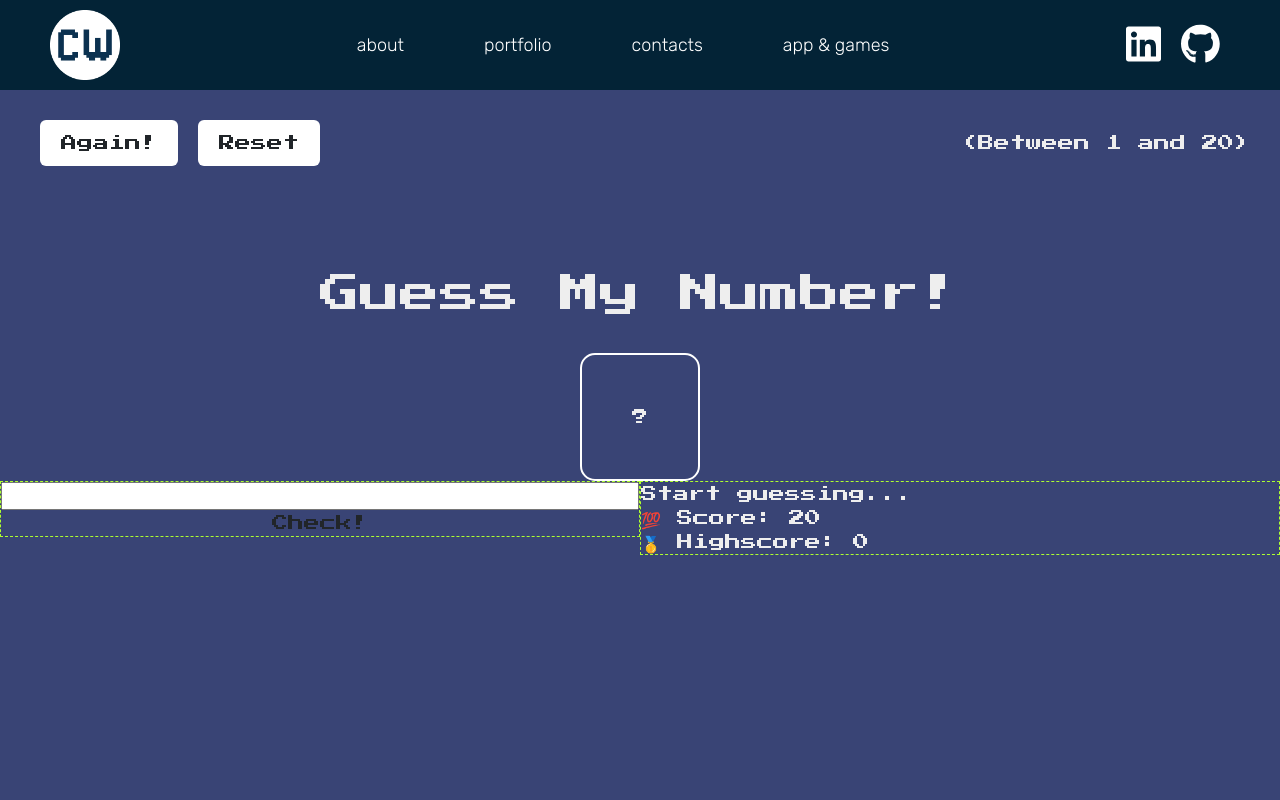
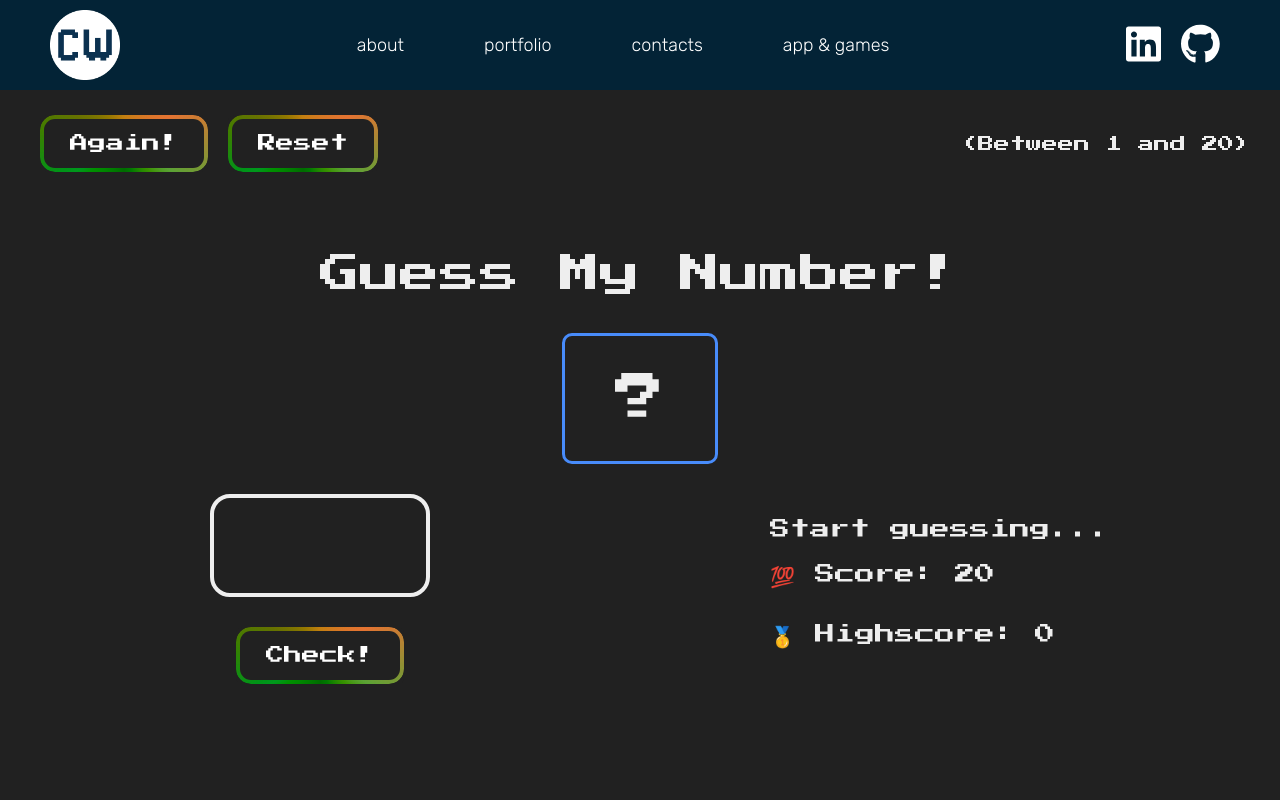
Before and after one commit to gabrielediemmanuele/gabrielediemmanuele.github.io, a Vue app: page /guessMyNumber in a window 1280 px wide. Shown: the top 800 px of the page. Built offline with nearby package versions, Linux system fonts and the light colour scheme.

Commit message:
feat: add a lot of css to guessMyNumber

```diff
--- a/src/components/app-and-games-components/games/guessMyNumber.vue
+++ b/src/components/app-and-games-components/games/guessMyNumber.vue
@@ -63,44 +63,35 @@ export default {
 
 .main-container {
   color: #eee;
-  background-color: rgb(57, 68, 117);
+  background-color: #212121;
 }
 
 /* LAYOUT */
 header {
-  padding: 20px 30px;
+  padding: 15px 30px;
   height: 20vh;
   .container-fluid.header {
     width: 100%;
     display: flex;
     align-items: center;
     justify-content: space-between;
-
-    .btn-cont {
-      .btn {
-        background-color: white;
-        padding: 10px 20px;
-      }
-      .btn {
-        margin: 10px;
-      }
-    }
   }
 }
 
 main {
   height: 80vh;
   .container-fluid.center {
-    padding-top: 20px;
     display: flex;
     flex-direction: column;
     align-items: center;
 
     .number {
-      border: 2px solid white;
-      border-radius: 15px;
-      padding: 50px;
+      //border: 2px solid white;
+      // border-radius: 15px;
+      padding: 25px 50px;
       margin-top: 35px;
+      font-size: 50px;
+      text-align: center;
     }
   }
   .container-fluid.left-right {
@@ -110,12 +101,144 @@ main {
       .right {
         display: flex;
         flex-direction: column;
+        margin: 30px auto;
+        //border: 1px dashed greenyellow;
       }
-    }
-    .left,
-    .right {
-      border: 1px dashed greenyellow;
+      /*left*/
+      .left {
+        align-items: center;
+        padding: 0px 130px;
+        .guess {
+          background: none;
+          border: 4px solid #eee;
+          display: block;
+          margin-bottom: 20px;
+          border-radius: 20px;
+          width: 220px;
+          padding: 10px;
+
+          font-family: inherit;
+          color: rgb(255, 255, 255);
+          font-size: 50px;
+          text-align: center;
+          overflow-y: hidden;
+        }
+      }
+      /* right  */
+      .right {
+        padding: 20px 130px;
+        p {
+          font-size: 20px;
+        }
+        .label-score,
+        .label-highscore {
+          margin: 15px 0px;
+        }
+      }
     }
   }
 }
+/* .btn {
+  background-color: white;
+  padding: 10px 20px;
+  margin: 10px;
+} */
+
+/*Button Custom*/
+.btn {
+  --border-radius: 15px;
+  --border-width: 4px;
+  appearance: none;
+  position: relative;
+  padding: 15px 30px;
+  margin: 10px;
+  border: 0;
+  background-color: #212121;
+  font-size: 18px;
+  font-weight: 500;
+  color: #fff;
+  z-index: 2;
+  &:hover {
+    color: orange;
+  }
+}
+
+.btn::after {
+  --m-i: linear-gradient(#000, #000);
+  --m-o: content-box, padding-box;
+  content: "";
+  position: absolute;
+  left: 0;
+  top: 0;
+  width: 100%;
+  height: 100%;
+  padding: var(--border-width);
+  border-radius: 15px;
+  background-image: conic-gradient(
+    #488cfb,
+    #299adb,
+    #bb74e1,
+    #970eff,
+    #e440bb,
+    #655adc,
+    #488cfb
+  );
+  -webkit-mask-image: var(--m-i), var(--m-i);
+  mask-image: var(--m-i), var(--m-i);
+  -webkit-mask-origin: var(--m-o);
+  mask-origin: var(--m-o);
+  -webkit-mask-clip: var(--m-o);
+  mask-composite: exclude;
+  -webkit-mask-composite: destination-out;
+  filter: hue-rotate(0);
+  animation: rotate-hue linear 2s infinite;
+  animation-play-state: running;
+}
+
+.btn:hover::after {
+  animation-play-state: paused;
+}
+
+@keyframes rotate-hue {
+  to {
+    filter: hue-rotate(1turn);
+  }
+}
+
+.btn,
+.btn::after {
+  box-sizing: border-box;
+}
+
+.btn:active {
+  --border-width: 5px;
+}
+
+//Bordo numero
+@keyframes rainbow {
+  0% {
+    border-color: #488cfb;
+  }
+  20% {
+    border-color: #299adb;
+  }
+  40% {
+    border-color: #bb74e1;
+  }
+  60% {
+    border-color: #970eff;
+  }
+  80% {
+    border-color: #e440bb;
+  }
+  100% {
+    border-color: #488cfb;
+  }
+}
+.number {
+  border-width: 3px;
+  border-style: solid;
+  border-radius: 10px;
+  animation: rainbow 5s infinite alternate;
+}
 </style>
```
